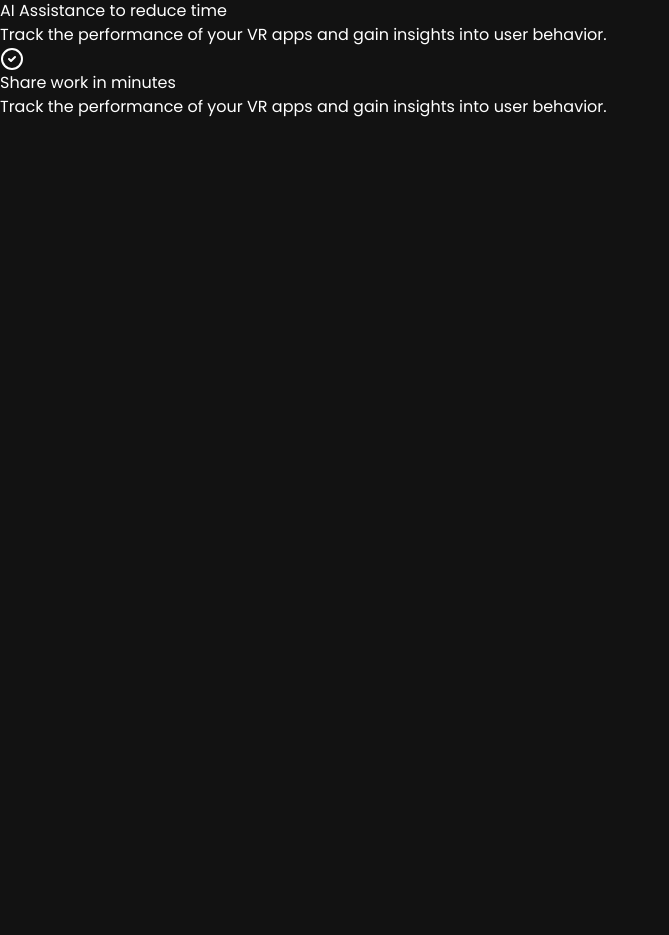
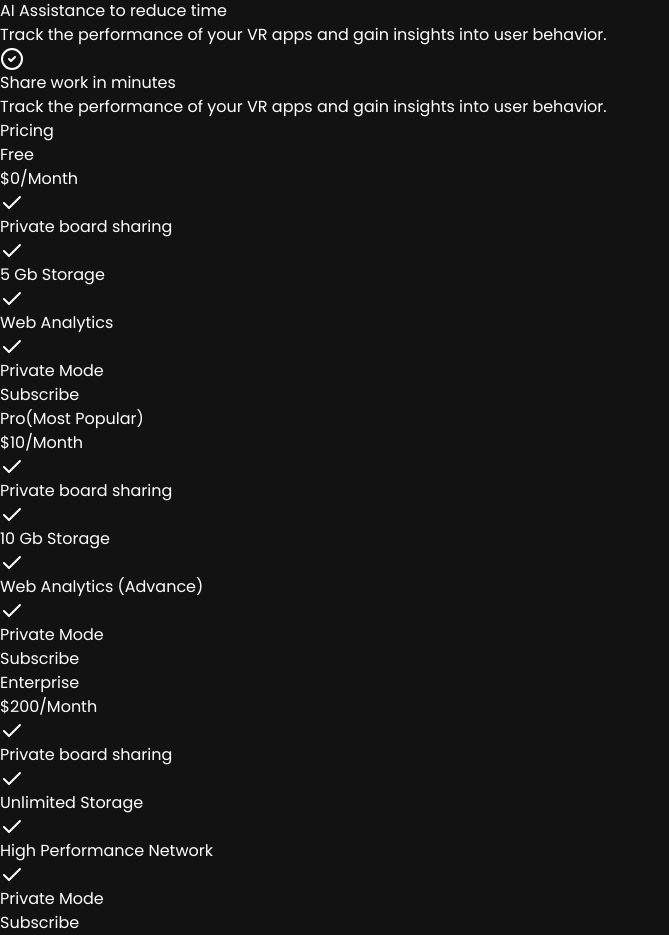
Before and after one commit to Shahnas-P/virtualR, a React (Vite) app: page / in a window 1280 px wide. Shown: the part 3024-3959 px from the top of the page, without its empty margins (0-669 px from the left). Before the commit the page ends 3143 px from the top, so only its background shows below. Built offline with nearby package versions, Linux system fonts and the light colour scheme.

Commit message:
Pricing Section

```diff
--- a/index.html
+++ b/index.html
@@ -3,6 +3,7 @@
   <head>
     <meta charset="UTF-8" />
     <!-- <link rel="icon" type="image/svg+xml" href="/vite.svg" /> -->
+     <link rel="icon" type="image" href="./src/assets/logo.png" />
     <meta name="viewport" content="width=device-width, initial-scale=1.0" />
     <title>VirtualR</title>
   </head>
--- a/src/App.jsx
+++ b/src/App.jsx
@@ -3,6 +3,7 @@ import Navbar from './components/Navbar'
 import HeroSection from './components/HeroSection'
 import Features from './components/Features'
 import Workflow from './components/Work-flow'
+import Pricing from './components/Pricing'
 function App() {
 
   return (
@@ -15,6 +16,7 @@ function App() {
         </div>
         <Features/>
         <Workflow/>
+        <Pricing/>
     </BrowserRouter>
     </>
   )
--- /dev/null
+++ b/src/components/Pricing.jsx
@@ -0,0 +1,49 @@
+import React from "react";
+import { pricingOptions } from "../constants";
+import { Check } from "lucide-react";
+import { Link } from "react-router-dom";
+function Pricing() {
+  return (
+    <div>
+      <div className="mt-20">
+        <h2 className="text-3xl sm:text-5xl lg:text-6xl text-center tracking-wider my-8">
+          Pricing
+        </h2>
+        <div className="flex flex-wrap mx-3">
+          {pricingOptions.map((item, index) => (
+            <div key={index} className=" w-full sm:w-1/2 lg:w-1/3">
+              <div className="p-10 border border-neutral-700 rounded-xl mx-2 my-3">
+                <p className="text-4xl mb-8">
+                  {item.title}
+                  {item.title === "Pro" && (
+                    <span className="text-xl bg-gradient-to-r from-orange-500 to-orange-400 text-transparent bg-clip-text mb-4 ml-2">
+                      (Most Popular)
+                    </span>
+                  )}
+                </p>
+
+                <p className="mb-8">
+                    <span className="text-5xl mt-6 mr-2">{item.price}</span>
+                    <span className="text-neutral-400 tracking-tight">/Month</span>
+                </p>
+
+                <ul>
+                    {item.features.map((feature,index)=>(
+                        <li key={index} className="mt-8 text-base flex item-center"><Check/> <span className=" ml-2">{feature} </span> </li>
+
+                    ))
+                    }
+                </ul>
+                <Link className=" inline-flex w-full border justify-center items-center mt-20 h-12 p-5 rounded-lg border-orange-900 hover:bg-orange-900 transition duration-200  ">
+                Subscribe
+                </Link>
+              </div>
+            </div>
+          ))}
+        </div>
+      </div>
+    </div>
+  );
+}
+
+export default Pricing;
```
Also changed, not shown: 1 other file (tests, documents, lock files or other folders).
